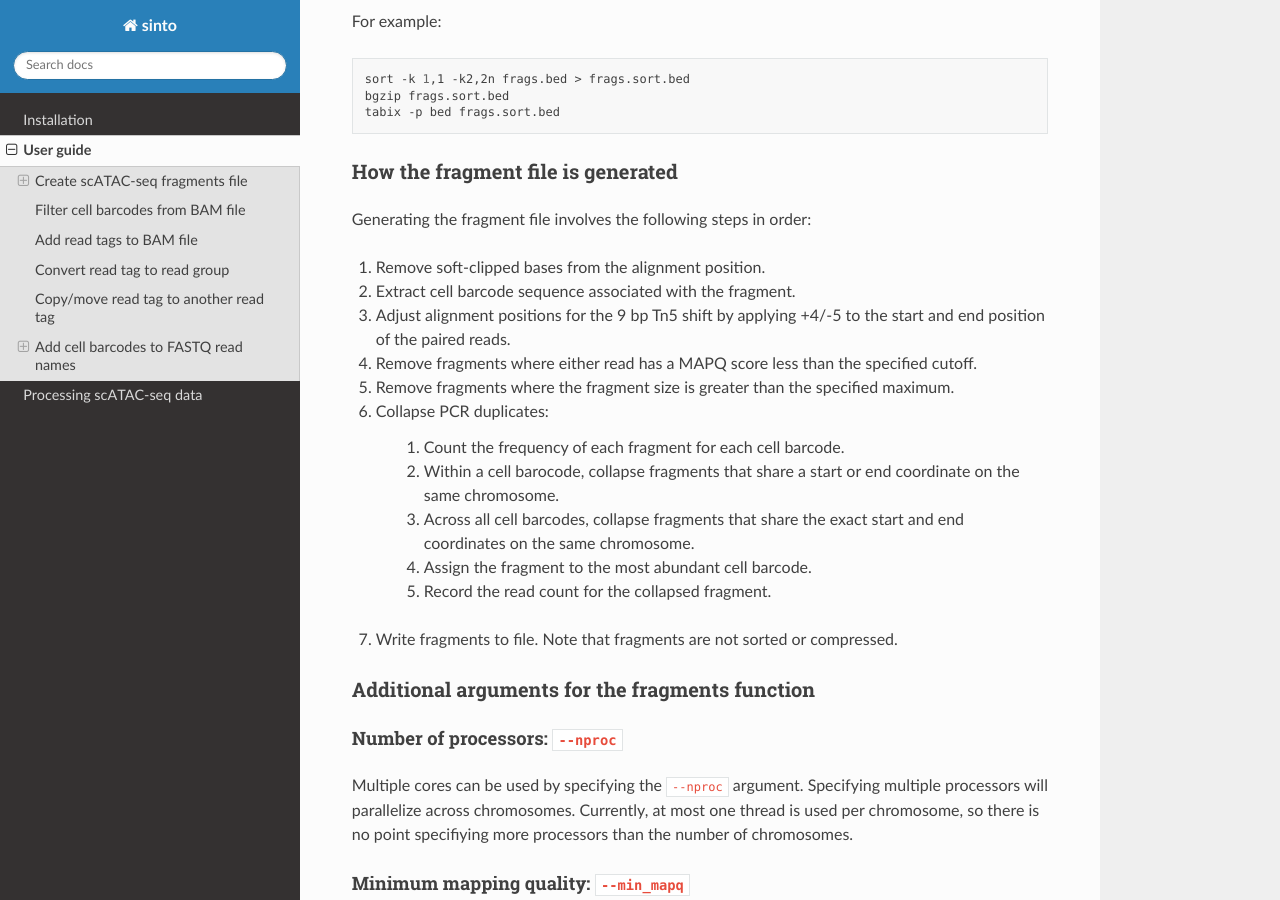
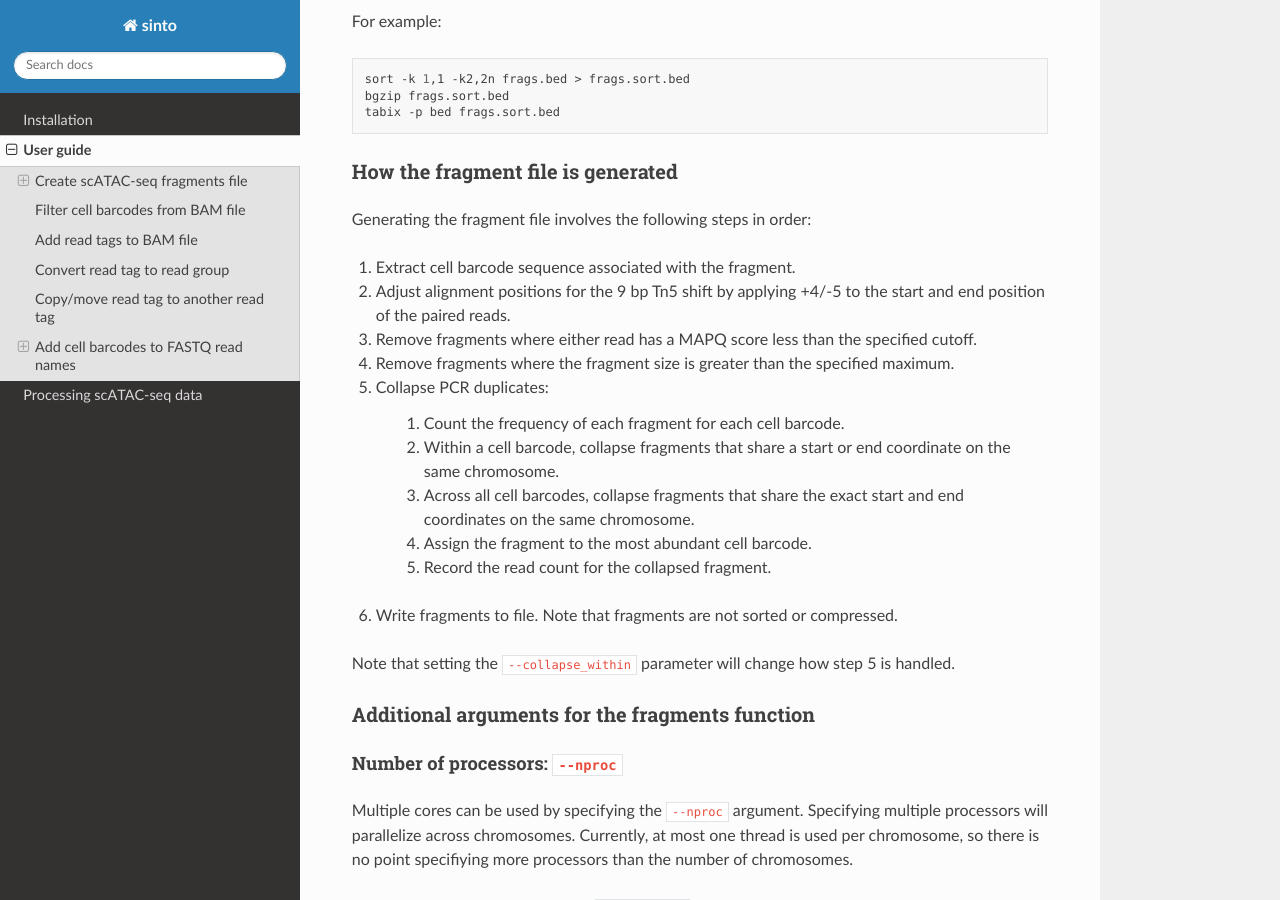
Before and after one commit to timoast/sinto, a Sphinx documentation site: the page built from docs/basic_usage.rst, in a window 1280 px wide and 900 px high, scrolled down 1351 px. Built offline with Sphinx 7.4.7 and the Read the Docs theme 2.0.0, drawn with Linux system fonts in a browser that asks for light colours.

Commit message:
Update docs

```diff
--- a/docs/basic_usage.rst
+++ b/docs/basic_usage.rst
@@ -84,27 +84,28 @@ How the fragment file is generated
 
 Generating the fragment file involves the following steps in order:
 
-1. Remove soft-clipped bases from the alignment position.
-2. Extract cell barcode sequence associated with the fragment.
-3. Adjust alignment positions for the 9 bp Tn5 shift by
+1. Extract cell barcode sequence associated with the fragment.
+2. Adjust alignment positions for the 9 bp Tn5 shift by
    applying +4/-5 to the start and end position of the paired reads.
-4. Remove fragments where either read has a MAPQ score less than
+3. Remove fragments where either read has a MAPQ score less than
    the specified cutoff.
-5. Remove fragments where the fragment size is greater than the
+4. Remove fragments where the fragment size is greater than the
    specified maximum.
-6. Collapse PCR duplicates:
+5. Collapse PCR duplicates:
 
     1. Count the frequency of each fragment for each cell barcode.
-    2. Within a cell barocode, collapse fragments that share
+    2. Within a cell barcode, collapse fragments that share
        a start or end coordinate on the same chromosome.
     3. Across all cell barcodes, collapse fragments that share
        the exact start and end coordinates on the same chromosome.
     4. Assign the fragment to the most abundant cell barcode.
     5. Record the read count for the collapsed fragment.
 
-7. Write fragments to file. Note that fragments are not sorted
+6. Write fragments to file. Note that fragments are not sorted
    or compressed.
 
+Note that setting the ``--collapse_within`` parameter will change how step 5
+is handled.
 
 Additional arguments for the fragments function
 ~~~~~~~~~~~~~~~~~~~~~~~~~~~~~~~~~~~~~~~~~~~~~~~
--- a/docs/installation.rst
+++ b/docs/installation.rst
@@ -18,7 +18,8 @@ Install from source:
 
     git clone https://github.com/timoast/sinto.git
     cd sinto
-    python setup.py install
+    python -m build
+    pip install .
 
 
 Testing
```
